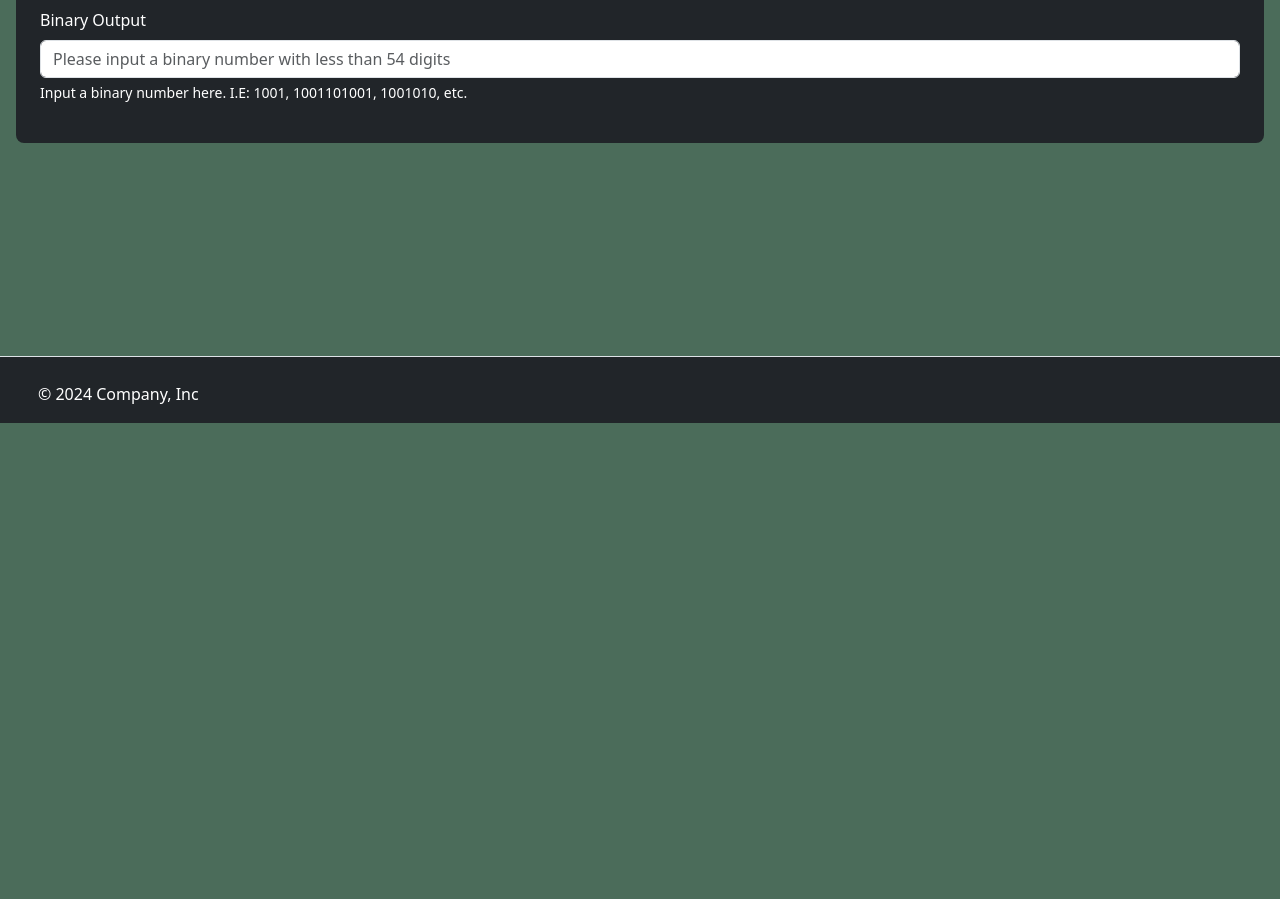
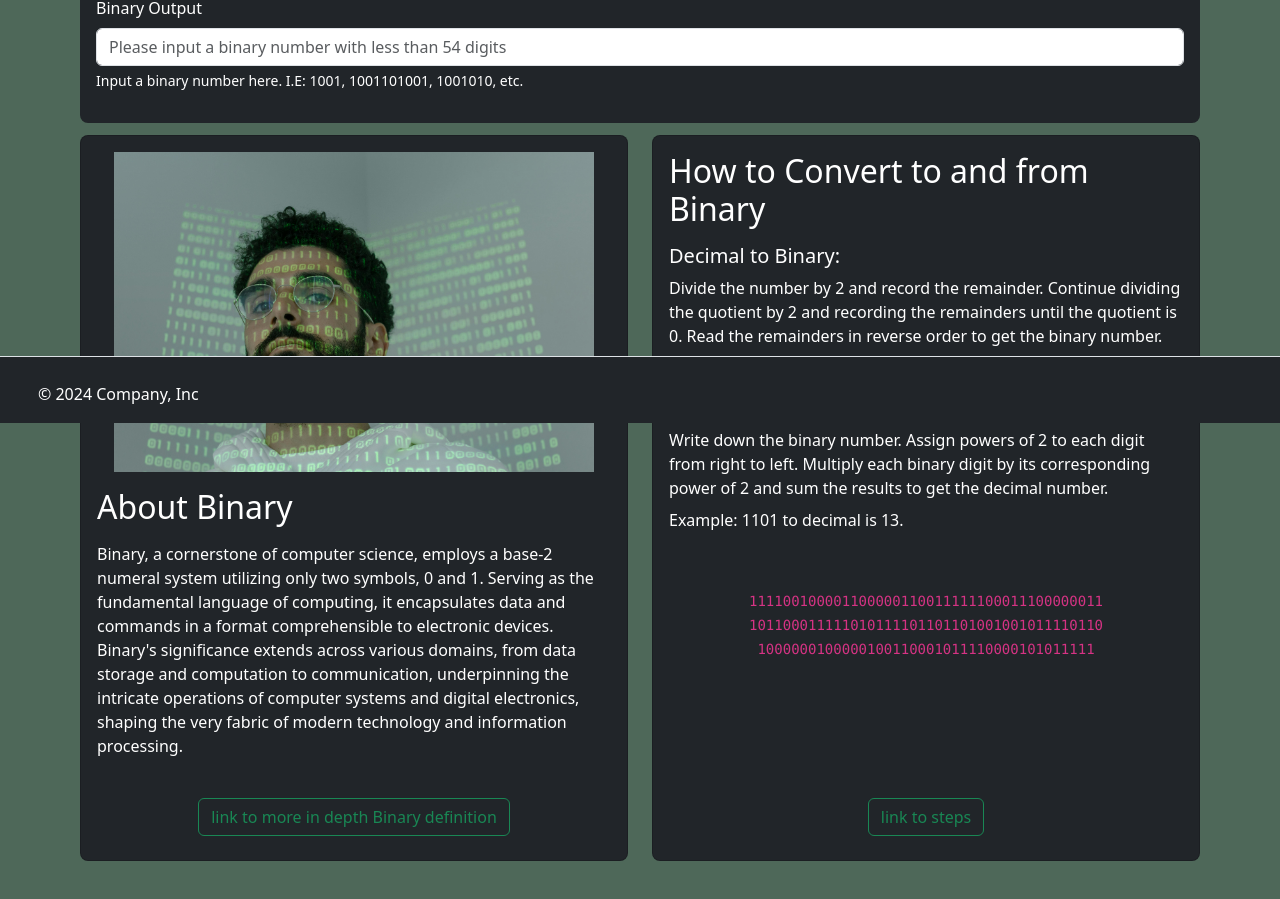
Before and after one commit to hpro97/binary-converter, a Vue app: page / in a window 1280 px wide. Shown: the part 377-1276 px from the top of the page. Before the commit the page ends 800 px from the top, so only its background shows below. Built offline with nearby package versions, Linux system fonts and the light colour scheme.

Commit message:
adds aboutbinary section and resizes components

```diff
--- a/src/assets/main.css
+++ b/src/assets/main.css
@@ -1,5 +1,5 @@
 /* main css */
 
 body{
-   background-color:#315742de;
+   background-color:#345241de;
 }
--- /dev/null
+++ b/src/components/AboutBinary.vue
@@ -0,0 +1,74 @@
+<script setup>
+import { ref } from 'vue';
+import { randomBinaryCode, refreshRandomBinaryCode } from '../utils/binaryGen.js';
+
+</script>
+
+<template>
+   <!-- about binary left -->
+   <div class="row justify-content-center pb-5">
+   <div class="row justify-content-center" style="width: 100%; max-width: 73rem;">
+      <div class="col-md-6 col-sm-12 d-flex justify-content-center mx-auto">
+         <div class="card bg-dark text-white rounded-3 mb-5 pb-2">
+            <div class="text-center">
+               <img src="../../public/binary.jpg" class="card-img-top pt-3"
+                  alt="man with holographic projection of binary code on face" style="width: 100%; max-width: 30rem;">
+            </div>
+            <div class="card-body d-flex flex-column justify-content-between">
+               <div>
+                  <h2 class="card-title mb-3">About Binary</h2>
+                  <p class="card-text mb-4">Binary, a cornerstone of computer science, employs a base-2 numeral system utilizing only two symbols, 0 and 1. Serving as the fundamental language of computing, it encapsulates data and commands in a format comprehensible to electronic devices. Binary's significance extends across various domains, from data storage and computation to communication, underpinning the intricate operations of computer systems and digital electronics, shaping the very fabric of modern technology and information processing.</p>
+               </div>
+               <div class="text-center mt-3">
+                  <a href="#" class="btn btn-outline-success">link to more in depth Binary definition</a>
+               </div>
+            </div>
+         </div>
+      </div>
+
+      <!-- instructions conversion right -->
+      <div class="col-md-6 col-sm-12 d-flex justify-content-center mx-auto">
+         <div class="card bg-dark text-white rounded-3 mb-5 pb-2">
+            <div class="card-body d-flex flex-column justify-content-between">
+               <div>
+                  <h2 class="card-title mb-3">How to Convert to and from Binary</h2>
+                  <div>
+                     <h5>Decimal to Binary:</h5>
+                     <p class="card-text mb-2">Divide the number by 2 and record the remainder. Continue dividing the
+                        quotient
+                        by 2 and recording the remainders until the quotient is 0. Read the remainders in reverse order
+                        to get
+                        the binary number.</p>
+                     <p class="card-text mb-3">Example: 13 to binary is 1101.</p>
+                     <h5>Binary to Decimal:</h5>
+                     <p class="card-text mb-2">Write down the binary number. Assign powers of 2 to each digit from right
+                        to
+                        left. Multiply each binary digit by its corresponding power of 2 and sum the results to get the
+                        decimal number.</p>
+                     <p class="card-text mb-4">Example: 1101 to decimal is 13.</p>
+                     <div class="text-center mt-3 binary-code-container">
+                        <div class="binary-code"><code>{{ randomBinaryCode }}</code></div>
+                     </div>
+                  </div>
+               </div>
+               <div class="text-center mt-3">
+                  <a href="#" class="btn btn-outline-success">link to steps</a>
+               </div>
+            </div>
+         </div>
+      </div>
+   </div>
+   </div>
+</template>
+
+<style scoped>
+.binary-code-container {
+  margin-right: 5rem;
+  margin-left: 5rem;
+  margin-top: 5rem;
+  padding-top: 2rem;
+  padding-bottom: 2rem;
+  justify-content: center;
+  align-items: center;
+}
+</style>
--- a/src/components/ConverterBox.vue
+++ b/src/components/ConverterBox.vue
@@ -5,7 +5,8 @@ import { decimalValue, binaryValue, convertDecimalToBinary, convertBinaryToDecim
 </script>
 
 <template>
-  <form class="p-4 m-3 bg-dark text-white rounded-3">
+  <div class="row justify-content-center p-2 m-1 pt-2">
+  <form class="p-3 bg-dark text-white rounded-3" style="width: 100%; max-width: 70rem;">
  <div class="mb-3">
    <label for="decimal" class="form-label">Decimal Input</label>
    <input type="text" class="form-control" id="decimalInput" maxlength="16" placeholder="Please input a number below 16 digits"aria-describedby="decimalHelp" v-model="decimalValue" @input="convertDecimalToBinary">
@@ -17,6 +18,7 @@ import { decimalValue, binaryValue, convertDecimalToBinary, convertBinaryToDecim
    <div id="BinaryHelp" class="form-text text-white">Input a binary number here. I.E: 1001, 1001101001, 1001010, etc.</div>
  </div>
 </form>
+</div>
 </template>
 
 <style scoped>
--- /dev/null
+++ b/src/utils/binaryGen.js
@@ -0,0 +1,15 @@
+import { ref } from 'vue';
+
+export const randomBinaryCode = ref(generateRandomBinaryCode());
+
+function generateRandomBinaryCode() {
+  let code = '1';
+  for (let i = 0; i < 123; i++) {
+    code += Math.round(Math.random());
+  }
+  return code;
+}
+
+export function refreshRandomBinaryCode() {
+  randomBinaryCode.value = generateRandomBinaryCode();
+}
```
Also changed, not shown: src/App.vue (+21 -1 lines), src/components/AboutBinaryLeft.vue (deleted, +0 -9 lines), src/components/InstructionsBinaryRight.vue (deleted, +0 -9 lines), public/binary.jpg (added).
